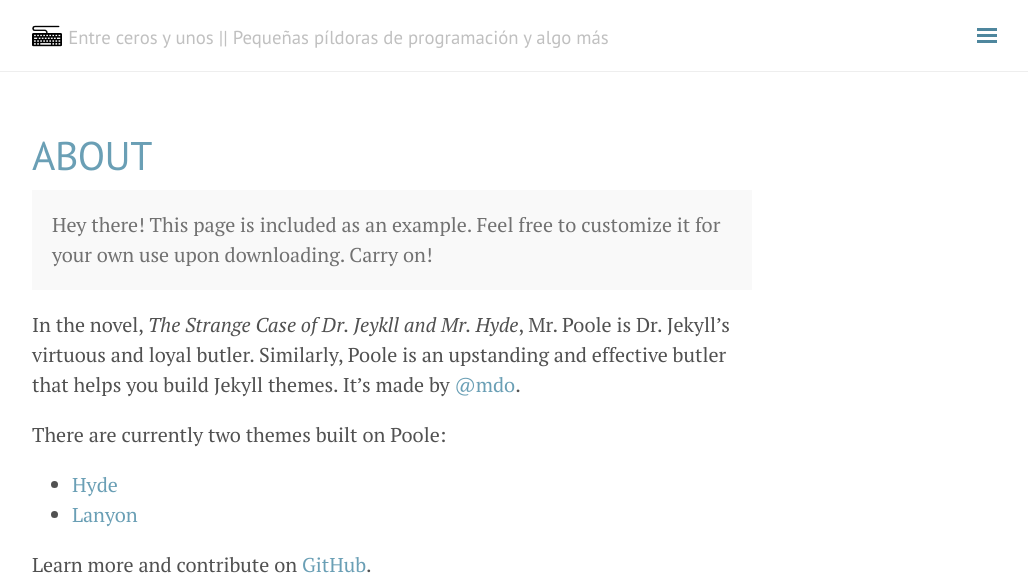
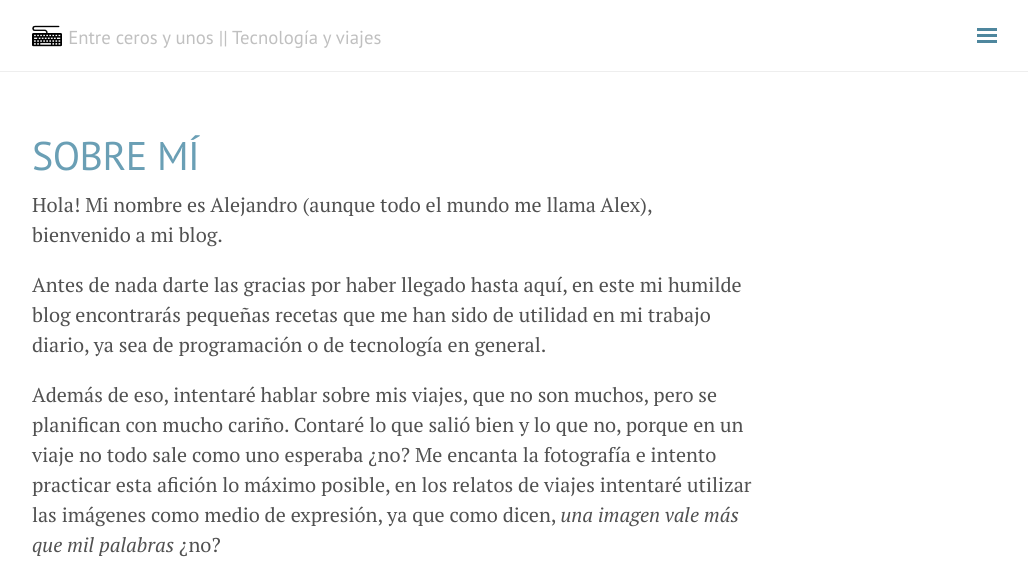
Before and after one commit to alejandroperezlopez/alejandroperezlopez.github.io, a Jekyll site: the page built from about.md, in a window 1280 px wide and 1260 px high. Shown: the top 578 px of the window, without its empty margins (248-1276 px from the left). Built offline with Jekyll 4.4.1, drawn with Linux system fonts in a browser that asks for light colours; nearby versions of some CDN libraries; a script that is not in the unit is left out; comment, search, counter and statistics services are not loaded; some of the changed text lies outside the part shown; grey boxes are pictures that could not be loaded.

Commit message:
Pequeños ajustes de contenido en "about me"

```diff
--- a/_config.yml
+++ b/_config.yml
@@ -1,8 +1,8 @@
 # Site Info
 title: Entre ceros y unos
-tagline: 'Entre ceros y unos || Pequeñas píldoras de programación y algo más'
+tagline: 'Entre ceros y unos || Tecnología y viajes'
 description: 'Entre ceros y unos es el blog personal de Alex Pérez, un gallego que trabaja programando y disfruta viajando'
-keywords: 'programación,raspberry,raspberrypi,iot,linux,programming,software,travel,viajes,viajar'
+keywords: 'programación,raspberry,raspberrypi,iot,linux,programming,software,travel,viajes,viajar,fotografía,photo,photography'
 baseurl: ''
 url: 'http://www.alejandroperezlopez.com'
 logo: '/public/logo.png'
@@ -37,9 +37,9 @@ author:
 nav:
   Home:
     - '/'
-    - { Categories: '/categories/' }
+    - { Categorías: '/categories/' }
     - { Tags: '/tags/' }
-  About:
+  Sobre mí:
     - '/about/'
 
 # Where are tags and categories displayed
--- a/about.md
+++ b/about.md
@@ -1,30 +1,13 @@
 ---
 layout: page
-title: About
+title: Sobre mí
 ---
 
-<p class="message">
-  Hey there! This page is included as an example. Feel free to customize it for your own use upon downloading. Carry on!
-</p>
+Hola! Mi nombre es Alejandro (aunque todo el mundo me llama Alex), bienvenido a mi blog.
 
-In the novel, *The Strange Case of Dr. Jeykll and Mr. Hyde*, Mr. Poole is Dr. Jekyll's virtuous and loyal butler. Similarly, Poole is an upstanding and effective butler that helps you build Jekyll themes. It's made by [@mdo](https://twitter.com/mdo).
+Antes de nada darte las gracias por haber llegado hasta aquí, en este mi humilde blog encontrarás pequeñas recetas que me han sido de utilidad en mi trabajo diario, ya sea de programación o de tecnología en general.
 
-There are currently two themes built on Poole:
+Además de eso, intentaré hablar sobre mis viajes, que no son muchos, pero se planifican con mucho cariño. Contaré lo que salió bien y lo que no, porque en un viaje no todo sale como uno esperaba ¿no? Me encanta la fotografía e intento practicar esta afición lo máximo posible, en los relatos de viajes intentaré utilizar las imágenes como medio de expresión, ya que como dicen, _una imagen vale más que mil palabras_ ¿no?
 
-* [Hyde](http://hyde.getpoole.com)
-* [Lanyon](http://lanyon.getpoole.com)
 
-Learn more and contribute on [GitHub](https://github.com/poole).
-
-## Setup
-
-Some fun facts about the setup of this project include:
-
-* Built for [Jekyll](http://jekyllrb.com)
-* Developed on GitHub and hosted for free on [GitHub Pages](https://pages.github.com)
-* Coded with [Sublime Text 2](http://sublimetext.com), an amazing code editor
-* Designed and developed while listening to music like [Blood Bros Trilogy](https://soundcloud.com/maddecent/sets/blood-bros-series)
-
-Have questions or suggestions? Feel free to [open an issue on GitHub](https://github.com/poole/issues/new) or [ask me on Twitter](https://twitter.com/mdo).
-
-Thanks for reading!
+<a data-flickr-embed="true"  href="https://www.flickr.com/photos/alejandroperezl/36783666075/in/dateposted/" title="Tardes de eclipse."><img src="https://farm5.staticflickr.com/4428/36783666075_c68d4f8555_c.jpg" width="800" height="600" alt="Tardes de eclipse."></a><script async src="//embedr.flickr.com/assets/client-code.js" charset="utf-8"></script>
```
Also changed, not shown: _posts/2017-10-17-hola-mundo.md (added).
